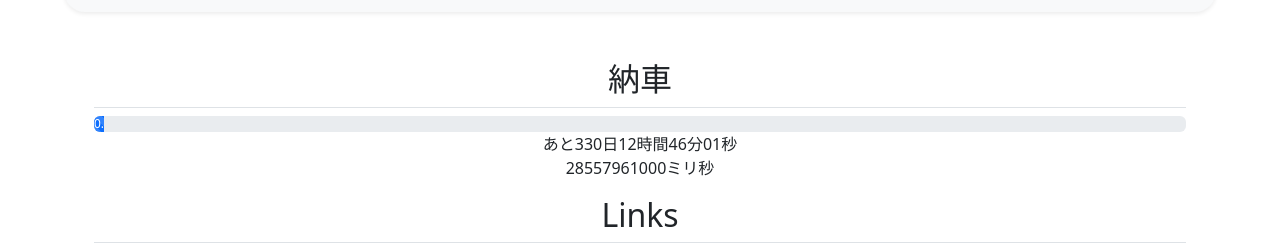
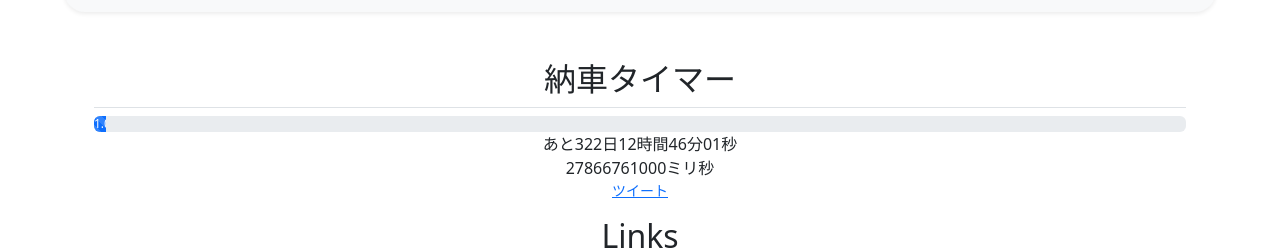
Before and after one commit to potakusan/hp, a plain HTML site: page index.html in a window 1280 px wide. Shown: the part 722-972 px from the top of the page. Drawn offline with nearby package versions, Linux system fonts and the light colour scheme.

Commit message:
Update index.html

```diff
--- a/index.html
+++ b/index.html
@@ -347,18 +347,21 @@
         </div>
 
         <div class="container px-4 py-5" id="icon-grid">
-          <h2 style="font-weight: 300" class="pb-2 border-bottom">納車</h2>
+          <h2 style="font-weight: 300" class="pb-2 border-bottom">納車タイマー</h2>
           <div class="progress">
             <div class="progress-bar progress-bar-striped progress-bar-animated" id="noushaBar" role="progressbar" aria-valuemin="0" aria-valuemax="100"></div>
           </div>
 
           <p>
             あと<span id="countDown"></span><br/>
-            <span id="countDownMiliSec"></span>
+            <span id="countDownMiliSec"></span><br/>
+            <small><a href="javascript:z()">ツイート</a></small>
           </p>
           <script>
-            const countDown = ()=>{
-              const endDate = new Date(2023,10,9);
+            const x = (input)=>String(input).padStart(2,"0");
+
+            const getDates = ()=>{
+              const endDate = new Date(2023,10,1);
               const startDate = new Date(2022,12,3);
               const diff = endDate.getTime() - new Date().getTime();
               const diffFromStart = endDate.getTime() - startDate.getTime();
@@ -366,15 +369,24 @@
               const h = Math.floor(diff / 1000 / 60 / 60) % 24;
               const m = Math.floor(diff / 1000 / 60) % 60;
               const s = Math.floor(diff / 1000) % 60;
-              const x = (input)=>String(input).padStart(2,"0");
-              window.document.getElementById("noushaBar").style.width = diffFromStart / diff + "%";
-              window.document.getElementById("noushaBar").innerText = Number(diffFromStart / diff).toFixed(2) + "%";
-              window.document.getElementById("countDown").innerHTML = `${x(d)}日${x(h)}時間${x(m)}分${x(s)}秒`;
-              window.document.getElementById("countDownMiliSec").innerHTML = `${diff}ミリ秒`;
+              return [d,h,m,s,diff,diffFromStart];
+            }
+
+            const countDown = ()=>{
+              const d = getDates();
+              window.document.getElementById("noushaBar").style.width = d[4] / d[5] + "%";
+              window.document.getElementById("noushaBar").innerText = Number(d[4] / d[5]).toFixed(2) + "%";
+              window.document.getElementById("countDown").innerHTML = `${x(d[0])}日${x(d[1])}時間${x(d[2])}分${x(d[3])}秒`;
+              window.document.getElementById("countDownMiliSec").innerHTML = `${d[4]}ミリ秒`;
               return;
             }
             countDown();
             setInterval(countDown,1);
+
+            const z = ()=>{
+              const d = getDates();
+              window.open(`http://twitter.com/share?text=納車まであと${x(d[0])}日${x(d[1])}時間${x(d[2])}分${x(d[3])}秒（${d[4]}ミリ秒）`)
+            }
 
           </script>
 
```
